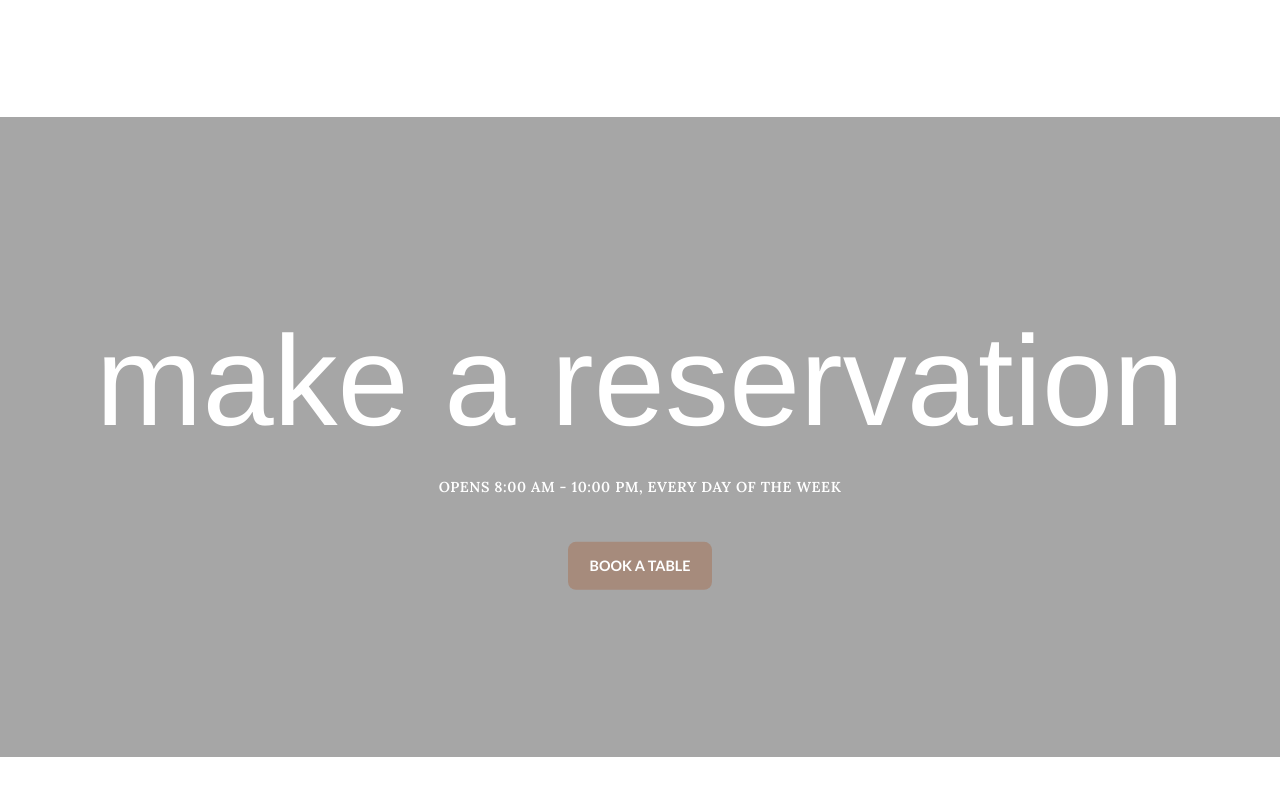
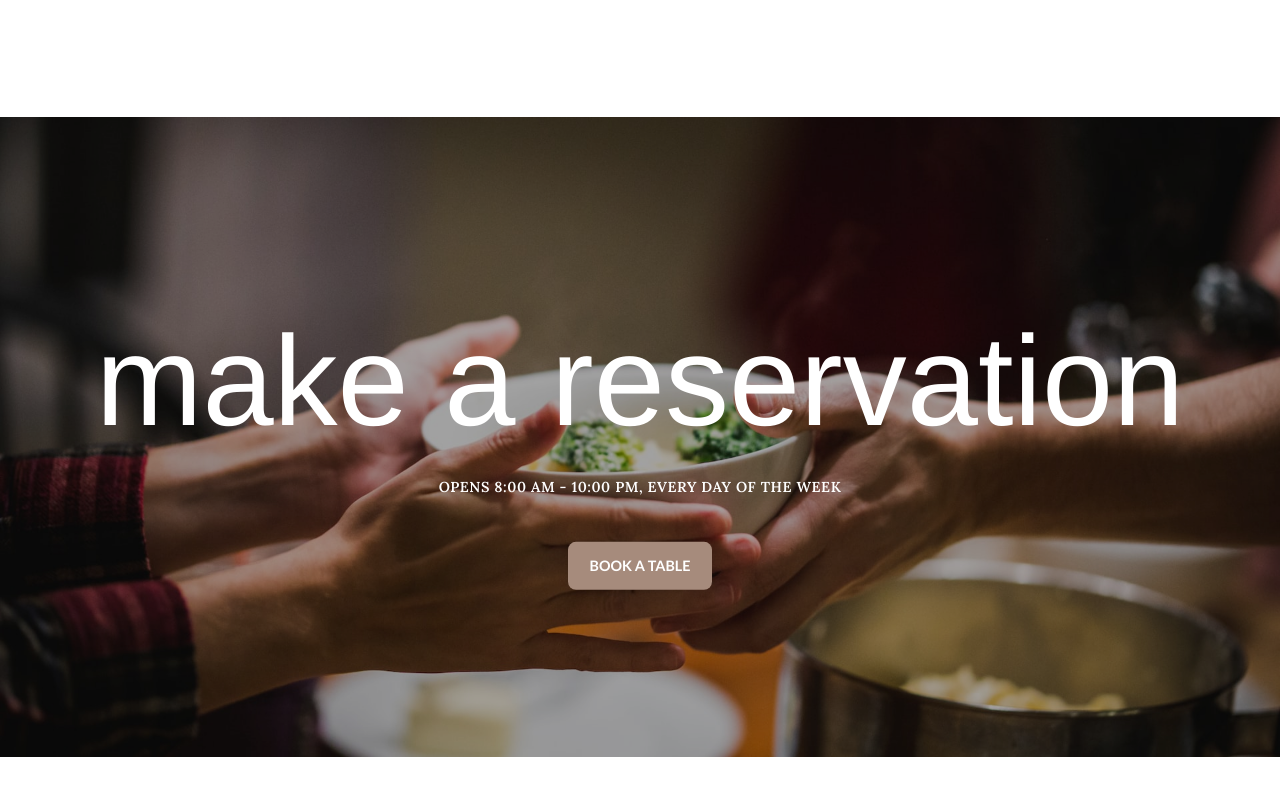
Before and after one commit to imane-webdev/harmony-food-restaurant, a plain HTML site: page index.html in a window 1280 px wide. Shown: the part 1686-2480 px from the top of the page. Drawn offline with nearby package versions, Linux system fonts and the light colour scheme; a web font is replaced by a local one.

Commit message:
change imgs

```diff
--- a/css/style.css
+++ b/css/style.css
@@ -438,7 +438,7 @@ hr.style-three {
 /*************** reservation***********/
 .reservation {
   height: 80vh;
-  background-image: url("images/second-slider-cover.jpg");
+  background-image: url("/images/second-slider-cover.jpg");
   background-position: center;
   background-size: cover;
   position: relative;
```
